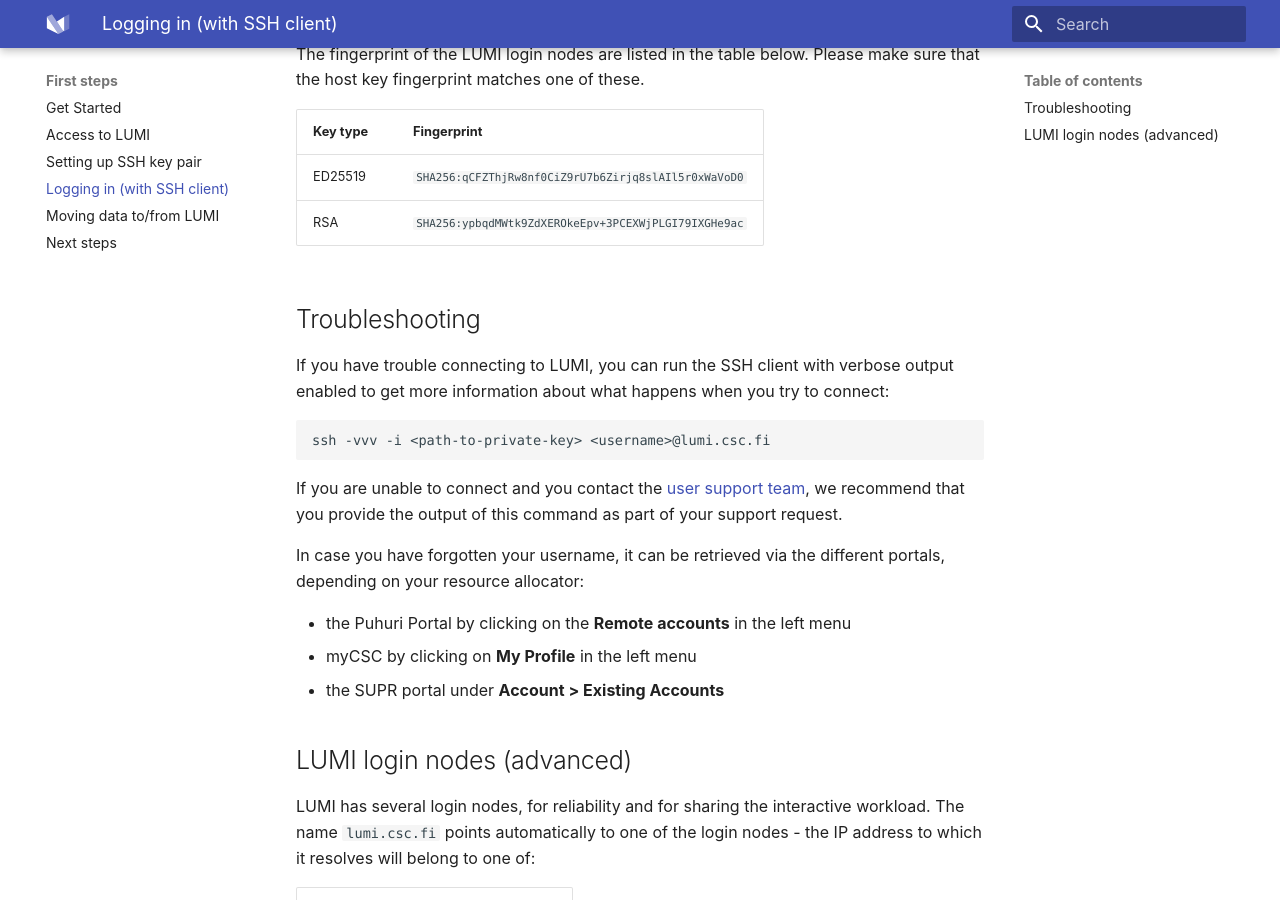
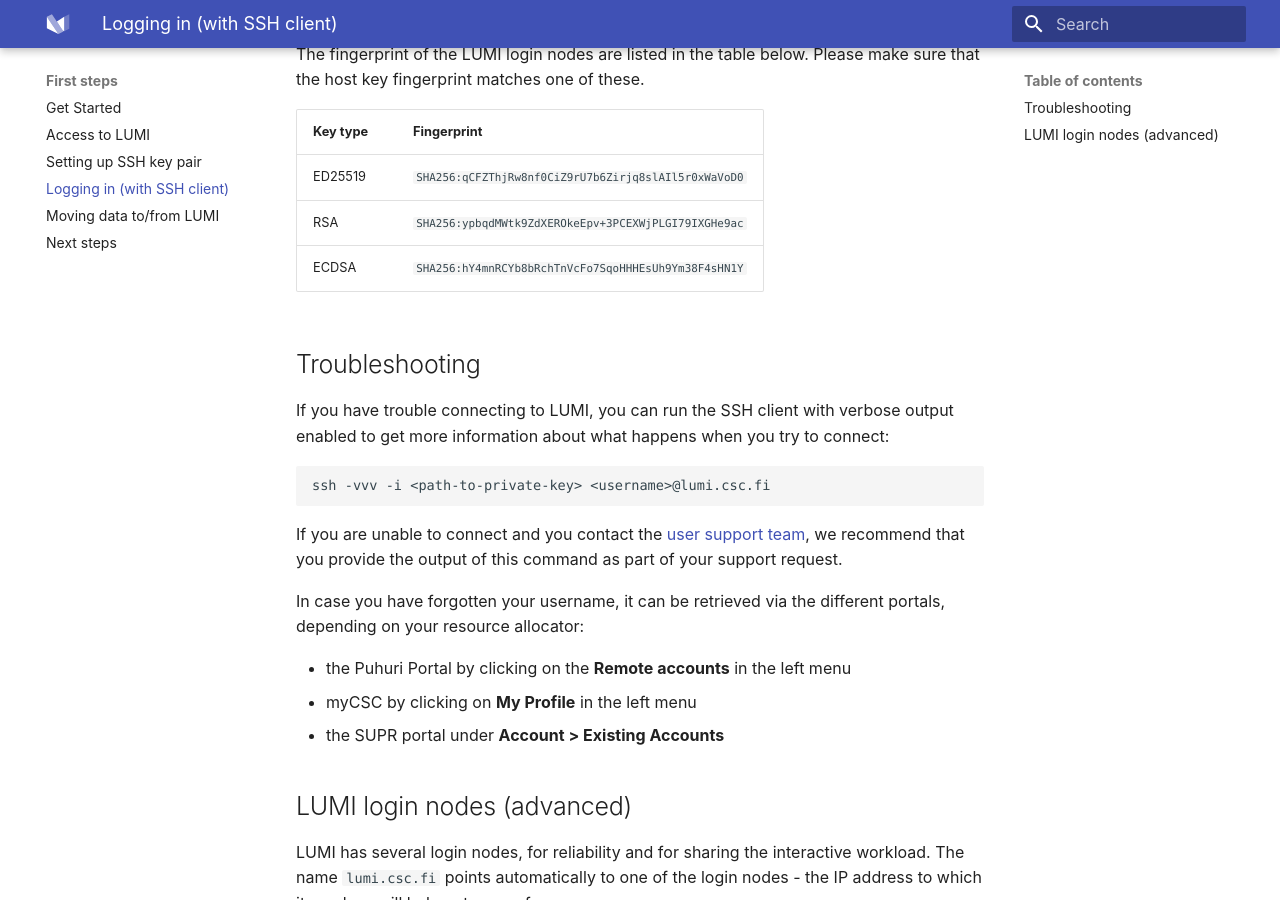
Before and after one commit to Lumi-supercomputer/lumi-userguide, an MkDocs documentation site: the page built from docs/firststeps/loggingin.md, in a window 1280 px wide and 900 px high, scrolled down 597 px. Built offline with MkDocs 1.6.1 and Material for MkDocs 9.7.7, drawn with Linux system fonts in a browser that asks for light colours.

Commit message:
added ECDSA

```diff
--- a/docs/firststeps/loggingin.md
+++ b/docs/firststeps/loggingin.md
@@ -44,6 +44,7 @@
 |--------- --|----------------------------------------------------------|
 | ED25519    | `SHA256:qCFZThjRw8nf0CiZ9rU7b6Zirjq8slAIl5r0xWaVoD0`     |
 | RSA        | `SHA256:ypbqdMWtk9ZdXEROkeEpv+3PCEXWjPLGI79IXGHe9ac`     |
+| ECDSA      | `SHA256:hY4mnRCYb8bRchTnVcFo7SqoHHHEsUh9Ym38F4sHN1Y`     |
 
 ## Troubleshooting
 
```
